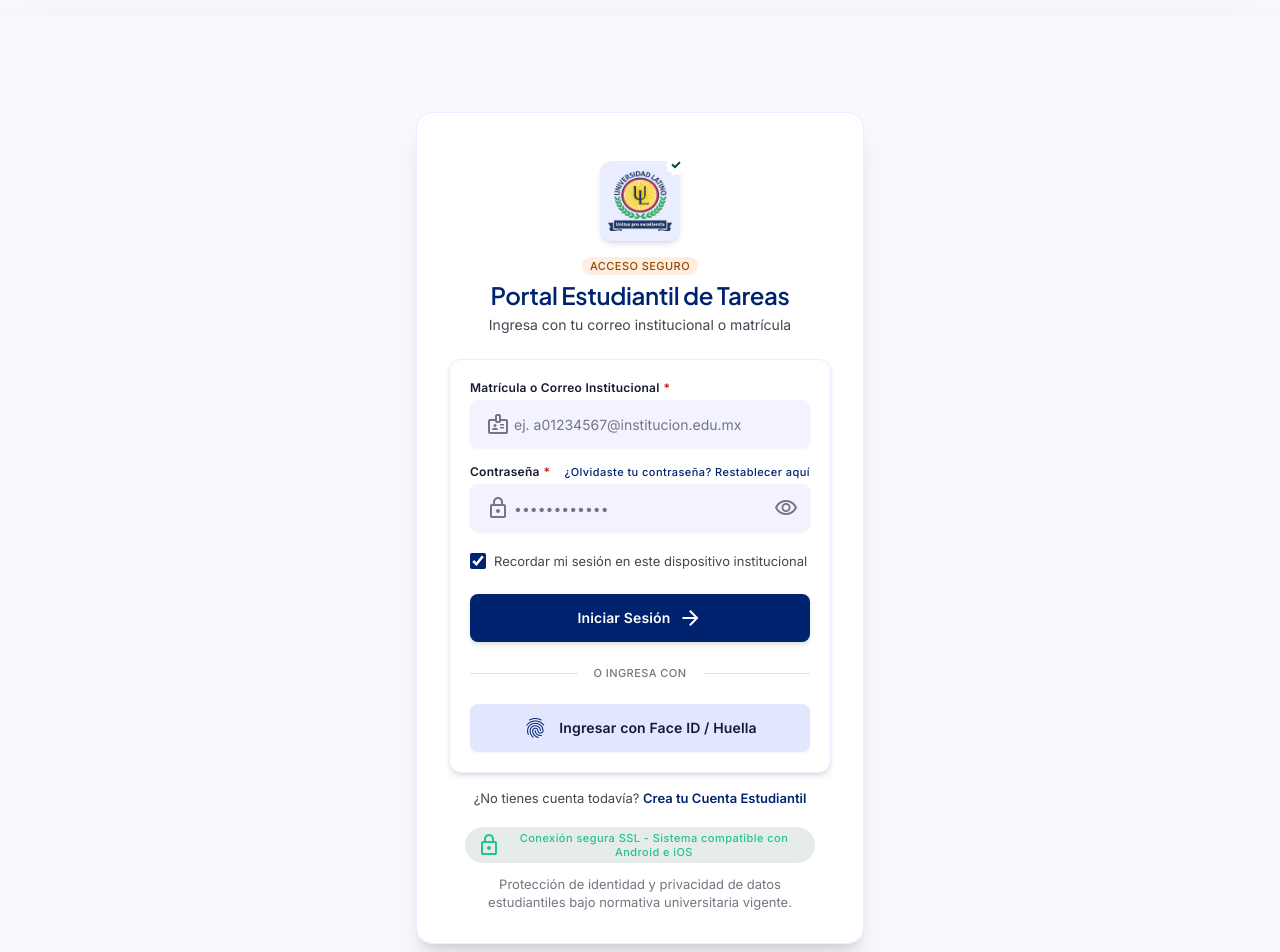
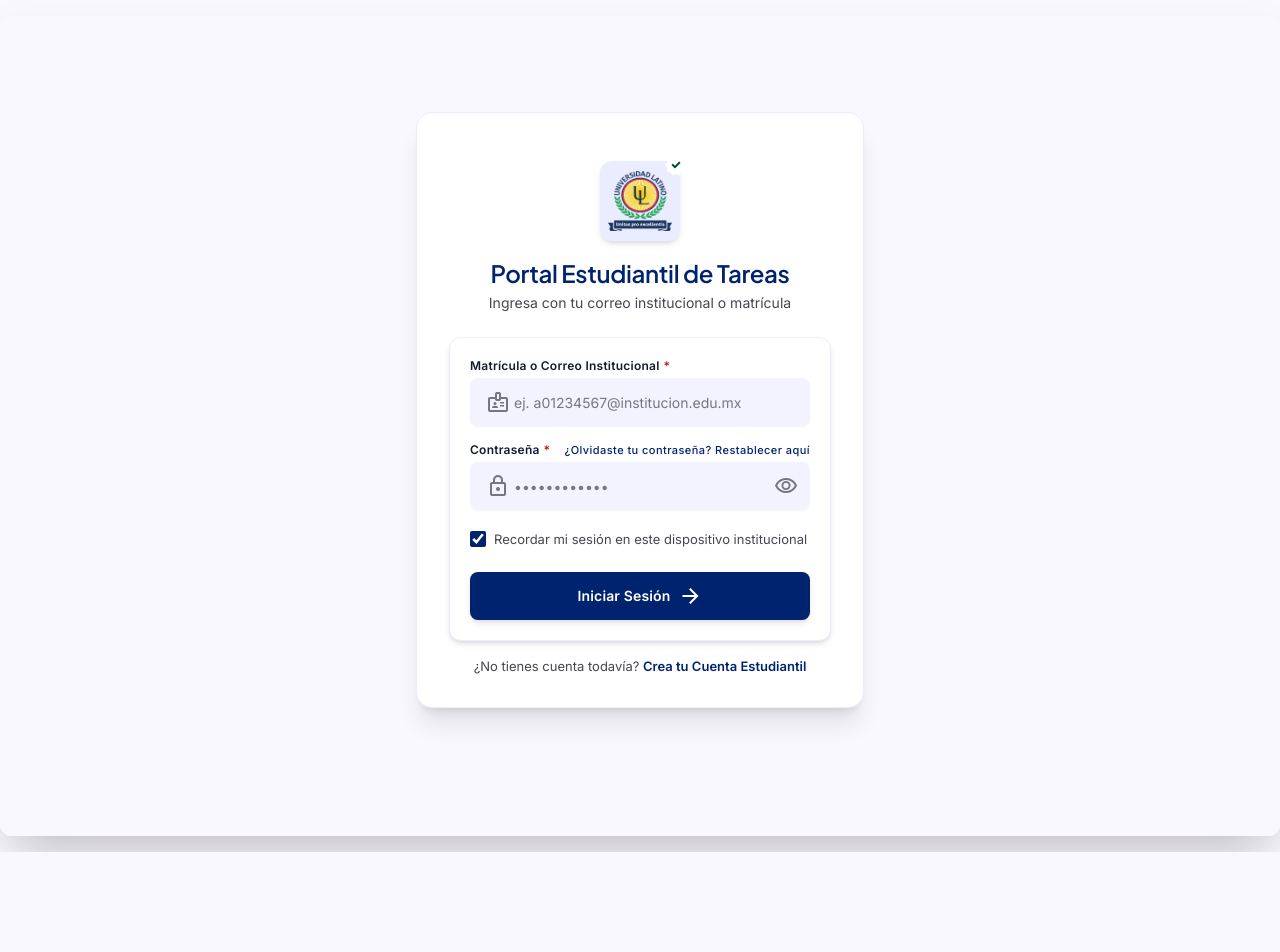
Before and after one commit to yenricyber/CampusApp, a React (Vite) app: page / in a window 1280 px wide. Shown: the top 952 px of the page. After the commit the page ends 852 px from the top, so only its background shows below. Built offline with nearby package versions, Linux system fonts and the light colour scheme; no server answers.

Commit message:
Remove unused elements from Login screen

```diff
--- a/src/components/screens/LoginScreen.tsx
+++ b/src/components/screens/LoginScreen.tsx
@@ -64,9 +64,6 @@ export const LoginScreen: React.FC<LoginScreenProps> = ({ onNavigate, onLoginSuc
               </span>
             </div>
           </div>
-          <span className="font-label-sm text-label-sm text-secondary font-semibold uppercase tracking-wider mb-space-2xs bg-secondary-fixed/50 px-space-xs py-0.5 rounded-full">
-            Acceso Seguro
-          </span>
           <h1 className="font-headline-lg text-headline-lg text-primary tracking-tight font-bold">
             Portal Estudiantil de Tareas
           </h1>
@@ -181,26 +178,6 @@ export const LoginScreen: React.FC<LoginScreenProps> = ({ onNavigate, onLoginSuc
             </button>
           </form>
 
-          <div className="flex items-center gap-space-md my-space-2xs">
-            <div className="h-px bg-surface-variant flex-1"></div>
-            <span className="font-label-sm text-label-sm text-outline uppercase tracking-wider">o ingresa con</span>
-            <div className="h-px bg-surface-variant flex-1"></div>
-          </div>
-
-          {/* Biometric Auth Button */}
-          <button
-            type="button"
-            onClick={handleBiometric}
-            className="w-full h-12 rounded-lg bg-surface-container-high hover:bg-surface-variant text-on-surface font-label-lg text-label-lg shadow-xs flex items-center justify-center gap-space-sm active:scale-[0.99] transition-all font-semibold cursor-pointer"
-          >
-            <span
-              className="material-symbols-outlined text-[22px] text-primary"
-              style={{ fontVariationSettings: "'FILL' 1" }}
-            >
-              fingerprint
-            </span>
-            <span>Ingresar con Face ID / Huella</span>
-          </button>
         </div>
 
         {/* Switch to Register link */}
@@ -217,18 +194,6 @@ export const LoginScreen: React.FC<LoginScreenProps> = ({ onNavigate, onLoginSuc
           </p>
         </div>
 
-        {/* Institutional SSL Banner */}
-        <div className="mt-space-lg flex flex-col items-center gap-space-xs text-center px-space-md">
-          <div className="flex items-center gap-space-2xs text-on-tertiary-container bg-tertiary-container/10 px-space-sm py-1 rounded-full">
-            <span className="material-symbols-outlined text-[16px]">lock</span>
-            <span className="font-label-sm text-label-sm font-semibold">
-              Conexión segura SSL - Sistema compatible con Android e iOS
-            </span>
-          </div>
-          <p className="font-body-sm text-body-sm text-outline mt-space-2xs">
-            Protección de identidad y privacidad de datos estudiantiles bajo normativa universitaria vigente.
-          </p>
-        </div>
       </div>
     </main>
   );
```
